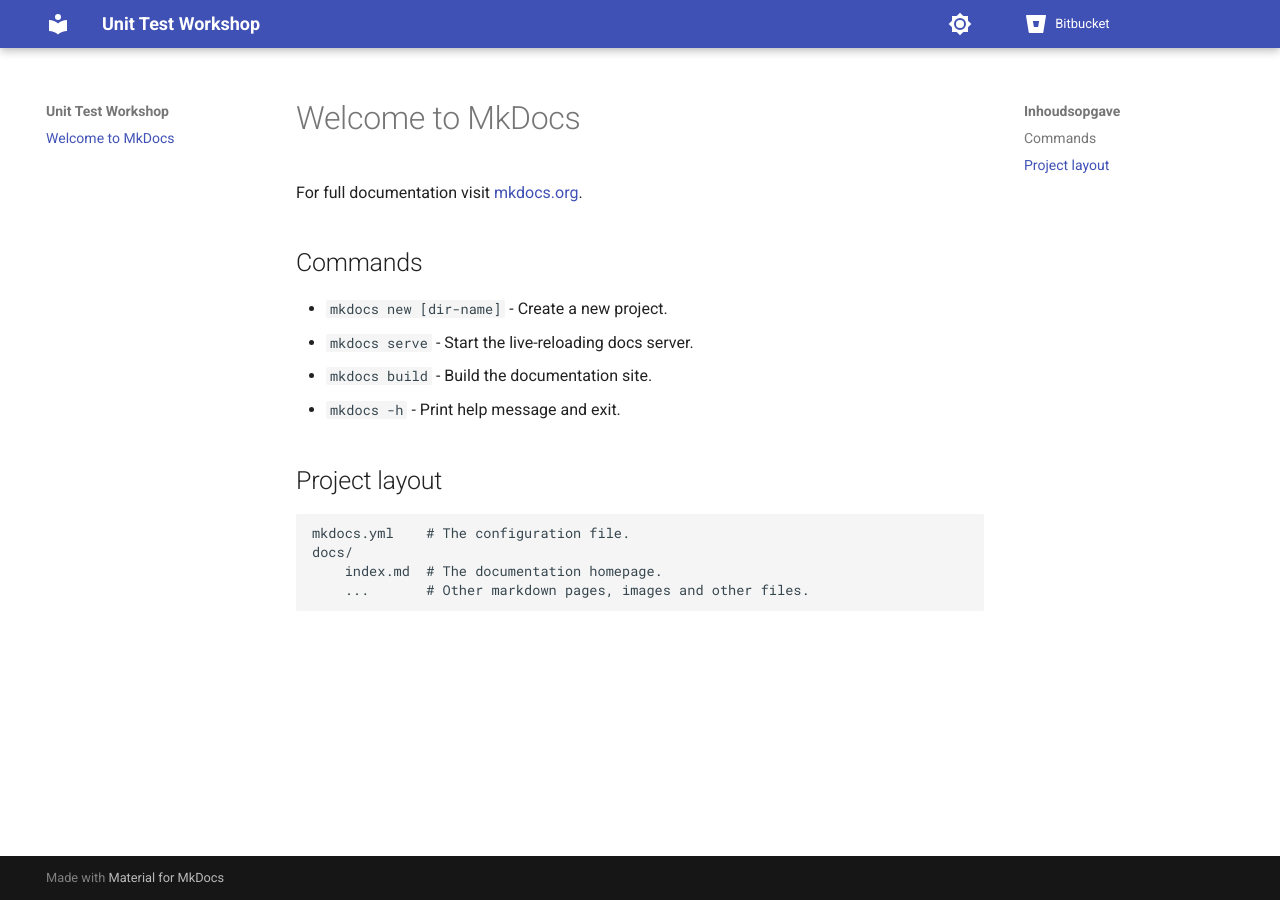
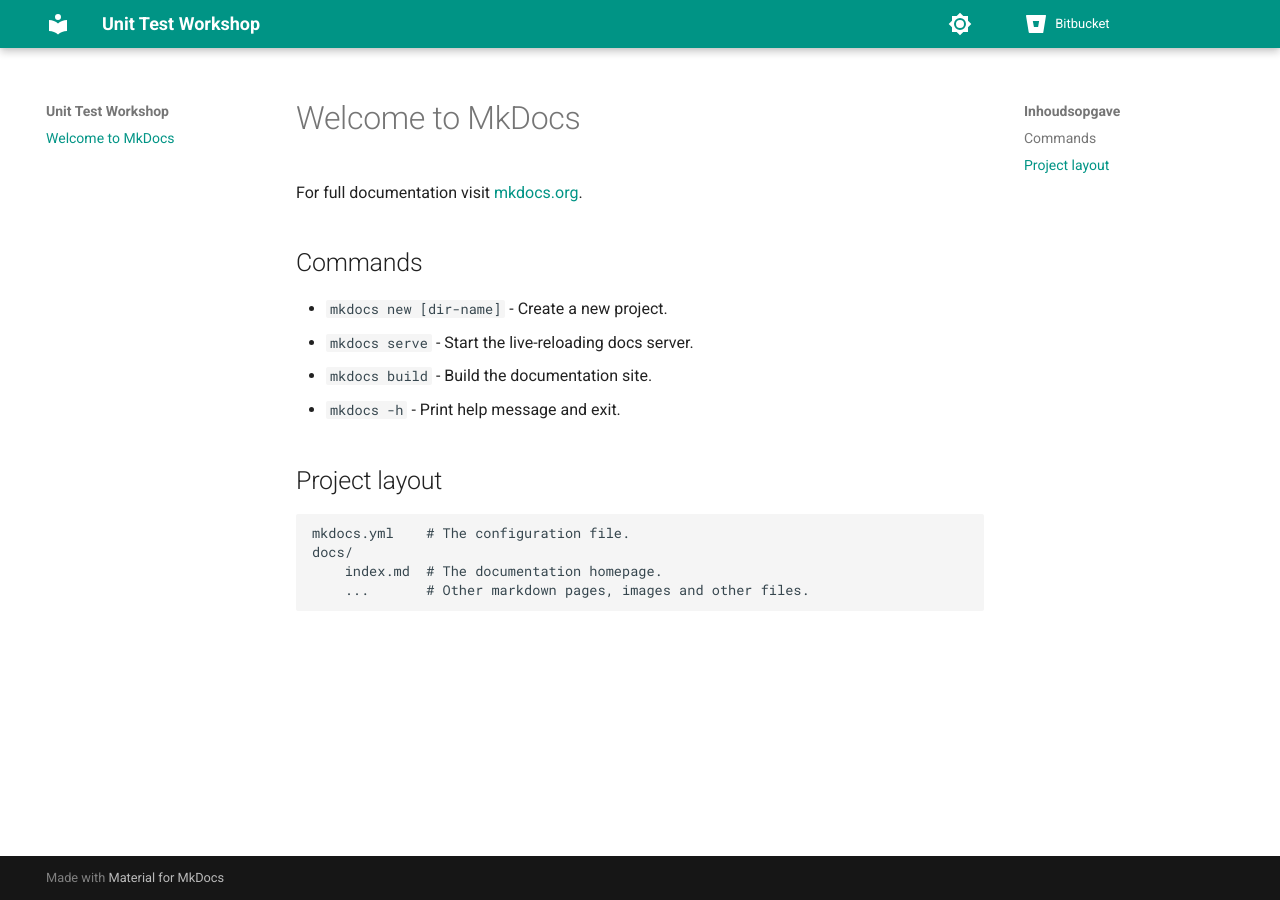
Before and after one commit to wimulkeman/symfony-unit-test-workshop-docs, an MkDocs documentation site: the page built from docs/index.md, in a window 1280 px wide. Built offline with MkDocs 1.6.1 and Material for MkDocs 9.7.7, drawn with Linux system fonts in a browser that asks for light colours.

Commit message:
chore: update palette color scheme

```diff
--- a/mkdocs.yml
+++ b/mkdocs.yml
@@ -7,6 +7,7 @@ theme:
     # Palette toggle for light mode
     - media: "(prefers-color-scheme: light)"
       scheme: default
+      primary: teal
       toggle:
         icon: material/brightness-7
         name: Donkere modus
@@ -14,6 +15,7 @@ theme:
     # Palette toggle for dark mode
     - media: "(prefers-color-scheme: dark)"
       scheme: slate
+      primary: teal
       toggle:
         icon: material/brightness-4
         name: Lichte modus
```
